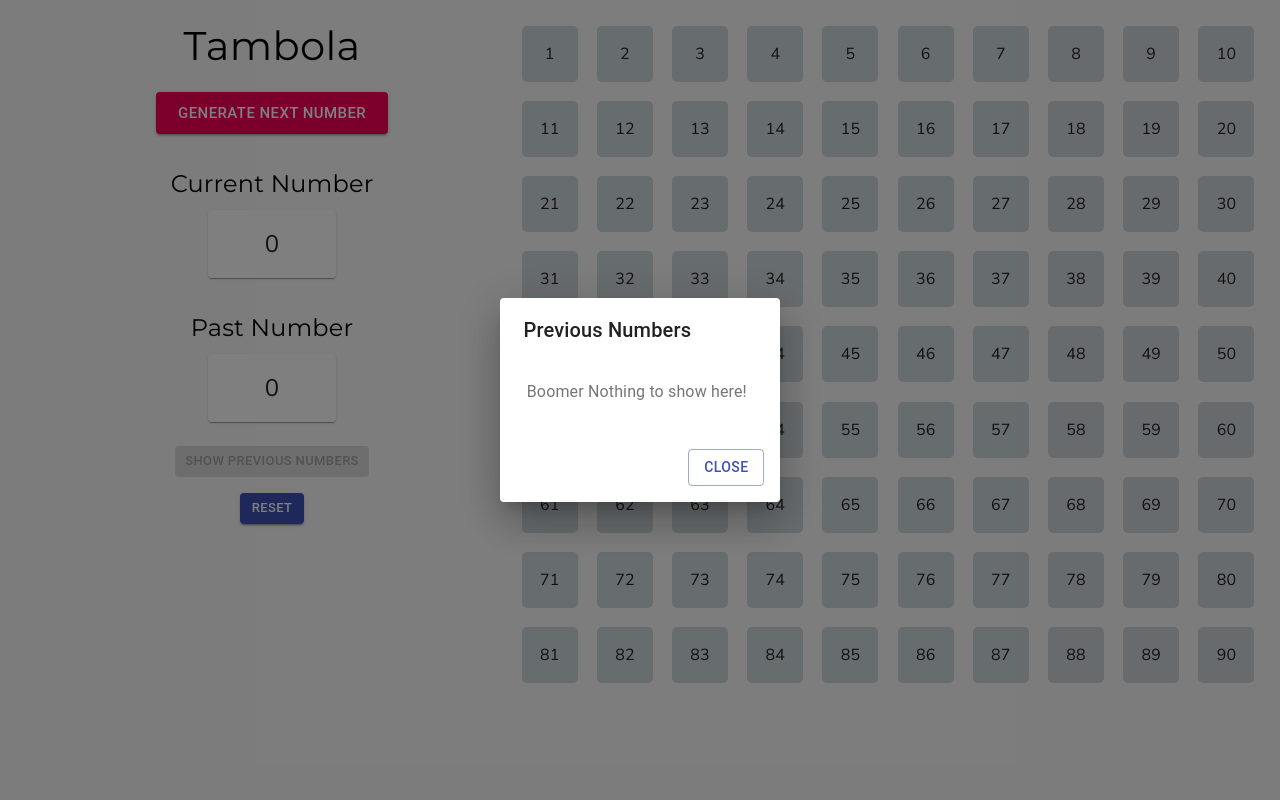
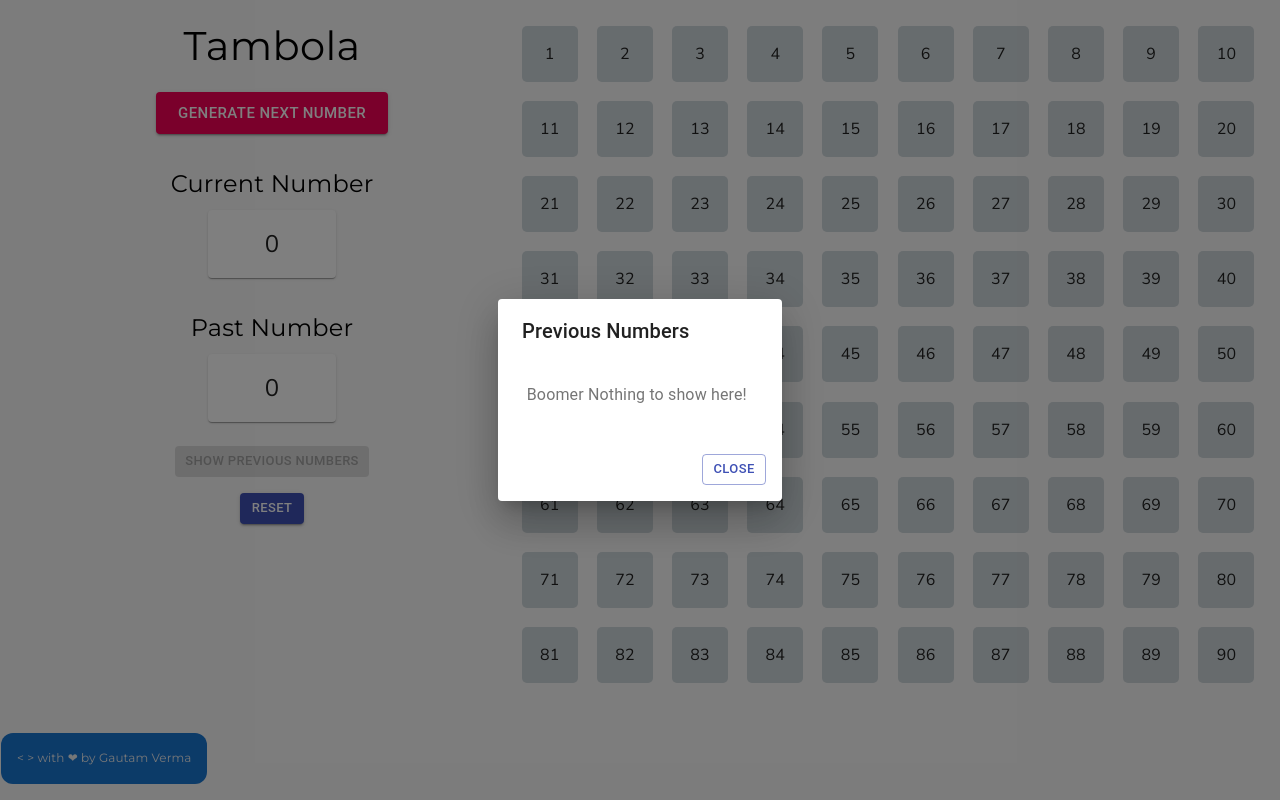
Before and after one commit to gautamv95/tambola, a React (Create React App) app: page / in a window 1280 px wide. Both pictures are taken after a click on the button "SHOW PREVIOUS NUMBERS". Built offline with nearby package versions, Linux system fonts and the light colour scheme.

Commit message:
add credentials

```diff
--- a/package.json
+++ b/package.json
@@ -4,6 +4,7 @@
   "private": true,
   "dependencies": {
     "@material-ui/core": "^4.9.12",
+    "@material-ui/icons": "^4.9.1",
     "@material-ui/styles": "^4.9.10",
     "@testing-library/jest-dom": "^4.2.4",
     "@testing-library/react": "^9.3.2",
--- /dev/null
+++ b/src/components/Credentials/Credentials.js
@@ -0,0 +1,23 @@
+import React from "react";
+import { styled } from "@material-ui/core/styles";
+import { Typography } from "@material-ui/core";
+import { blue, blueGrey } from "@material-ui/core/colors";
+
+const Text = styled(Typography)({
+	backgroundColor: blue[700],
+	padding: "1rem",
+	fontFamily: "Montserrat, sans-serif",
+	margin: "1rem auto",
+	color: blueGrey[50],
+	borderRadius: "12px",
+	fontSize: "12px",
+});
+const Credentials = (props) => {
+	return (
+		<React.Fragment>
+			<Text variant="subtitle2">&lt; &gt; with ❤ by Gautam Verma</Text>
+		</React.Fragment>
+	);
+};
+
+export default Credentials;
--- a/src/components/Dialogs/ResetDialog.js
+++ b/src/components/Dialogs/ResetDialog.js
@@ -9,15 +9,10 @@ import {
 	Typography,
 } from "@material-ui/core";
 import { styled } from "@material-ui/core/styles";
-import { cyan } from "@material-ui/core/colors";
 import Slide from "@material-ui/core/Slide";
 
 const Transition = React.forwardRef(function Transition(props, ref) {
 	return <Slide direction="up" ref={ref} {...props} />;
-});
-const Text = styled(Typography)({
-	margin: "0.5rem 0.5rem 0.5rem 0",
-	display: "inline-block",
 });
 const DialogWrapper = styled(Dialog)({
 	padding: "1rem",
@@ -31,7 +26,7 @@ class ResetDialog extends React.Component {
 		const { open, onReset, onRequestClose } = this.props;
 		const action = [
 			<Button
-				size="sm"
+				size="small"
 				variant="outlined"
 				color="primary"
 				onClick={onRequestClose}
@@ -39,7 +34,7 @@ class ResetDialog extends React.Component {
 				No
 			</Button>,
 			<Button
-				size="sm"
+				size="small"
 				variant="contained"
 				color="primary"
 				onClick={onReset}
--- a/src/components/Dialogs/ShowQueueDialog.js
+++ b/src/components/Dialogs/ShowQueueDialog.js
@@ -9,7 +9,7 @@ import {
 	Typography,
 } from "@material-ui/core";
 import { styled } from "@material-ui/core/styles";
-import { indigo } from "@material-ui/core/colors";
+import { blue, blueGrey } from "@material-ui/core/colors";
 import Slide from "@material-ui/core/Slide";
 
 const Transition = React.forwardRef(function Transition(props, ref) {
@@ -17,12 +17,14 @@ const Transition = React.forwardRef(function Transition(props, ref) {
 });
 const Text = styled(Typography)({
 	margin: "0.4rem 0.4rem 0.4rem 0",
-	padding: "0.2rem",
+	padding: "0.3rem",
 	display: "inline-block",
 });
 const BorderedText = styled(Text)({
-	border: "3px solid black",
-	borderColor: indigo[900],
+	backgroundColor: blue[900],
+	color: blueGrey[100],
+	padding: "0.5rem",
+	borderRadius: "8px",
 });
 const QueueDialog = styled(Dialog)({
 	padding: "1rem",
@@ -40,7 +42,12 @@ class ShowQueueDialog extends React.Component {
 			return <Text key={num}>{num} = > </Text>;
 		});
 		const action = [
-			<Button variant="outlined" color="primary" onClick={onRequestClose}>
+			<Button
+				variant="outlined"
+				size="small"
+				color="primary"
+				onClick={onRequestClose}
+			>
 				Close
 			</Button>,
 		];
--- a/src/components/NumberList/NumberList.css
+++ b/src/components/NumberList/NumberList.css
@@ -6,6 +6,11 @@
 	margin: 1rem;
 	margin-left: 2rem;
 }
+#credentials-div {
+	position: absolute;
+	bottom: 0;
+	left: 1px;
+}
 .numberList-left {
 	text-align: center;
 	display: flex;
--- a/src/components/NumberList/NumberList.js
+++ b/src/components/NumberList/NumberList.js
@@ -6,6 +6,7 @@ import NewNumber from "./NewNumber/NewNumber";
 import { styled } from "@material-ui/core/styles";
 import ShowQueueDialog from "../Dialogs/ShowQueueDialog";
 import ResetDialog from "../Dialogs/ResetDialog";
+import Credentials from "../Credentials/Credentials";
 
 const Heading = styled(Typography)({
 	fontFamily: "Montserrat, sans-serif",
@@ -122,6 +123,7 @@ class NumberList extends Component {
 		});
 
 		return (
+			<React.Fragment>
 				<div id="numberList">
 					<div className="numberList-left">
 						<div>
@@ -200,6 +202,10 @@ class NumberList extends Component {
 					</div>
 					<div>{list}</div>
 				</div>
+				<div id="credentials-div">
+					<Credentials />
+				</div>
+			</React.Fragment>
 		);
 	}
 }
```
Also changed, not shown: 1 other file (tests, documents, lock files or other folders). Lines whose indentation alone changed are shown as unchanged.
